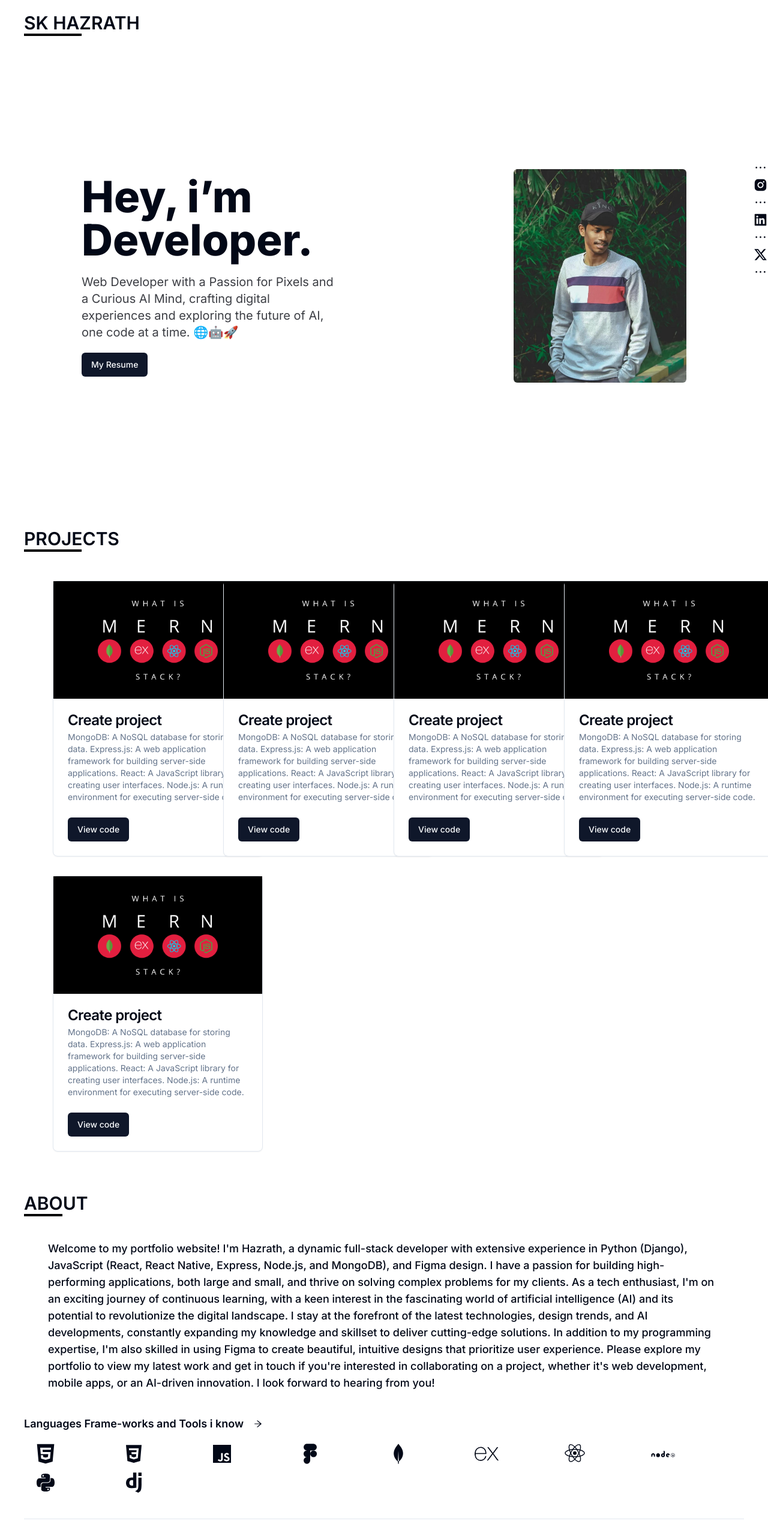
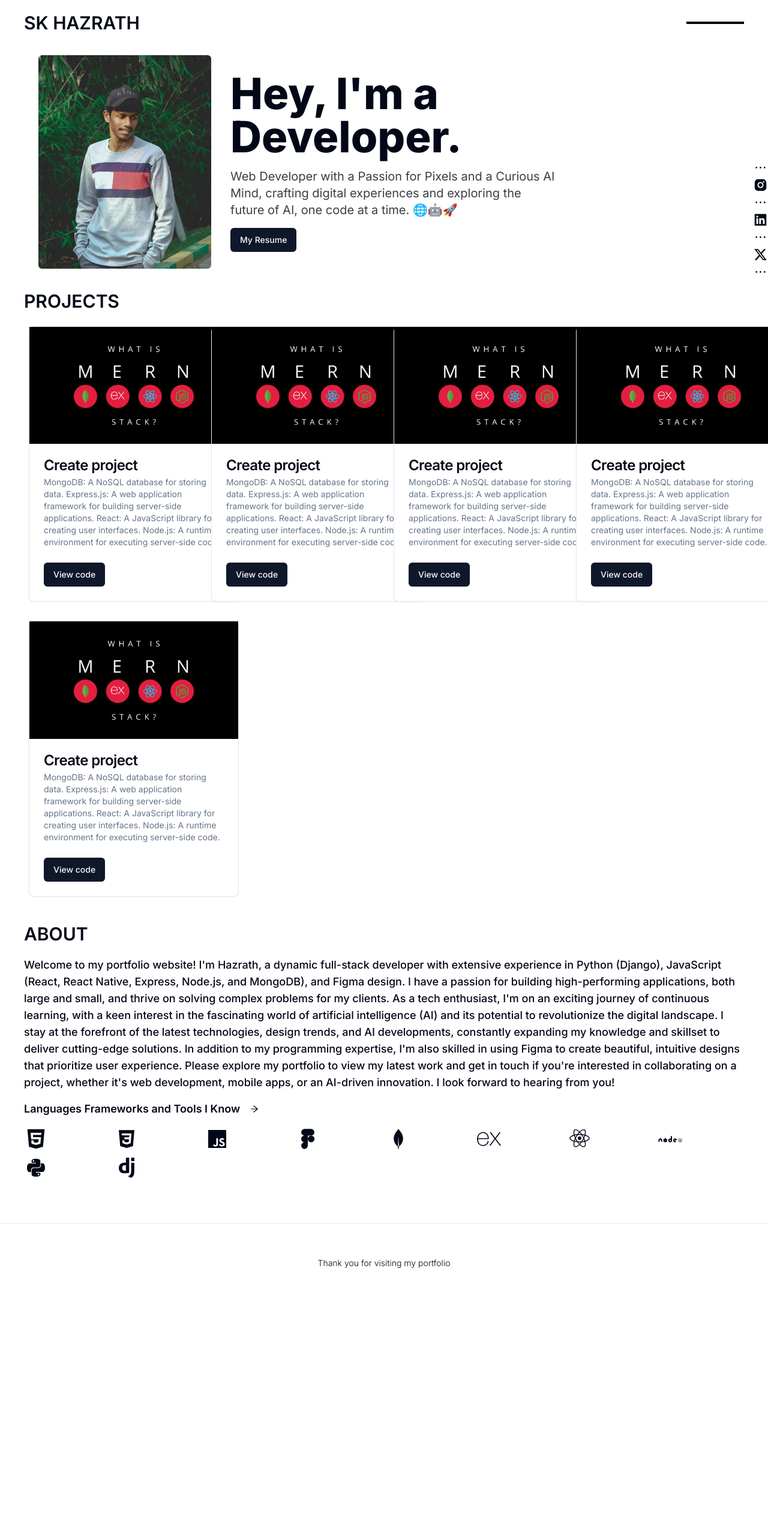
Before and after one commit to shaikhazrath/Portfolio-hazrath, a Next.js app: page / in a window 1280 px wide. Shown: the top 2566 px of the page at 60% size. After the commit the page ends 2132 px from the top, so only its background shows below. Built offline with nearby package versions, Linux system fonts and the light colour scheme.

Commit message:
first commit

```diff
--- a/app/page.jsx
+++ b/app/page.jsx
@@ -1,9 +1,24 @@
 "use client";
 import ProjectCard from "@/components/main/ProjectCard";
 import React, { useState } from "react";
-import { AiFillHtml5, AiFillInstagram, AiFillLinkedin, AiOutlineArrowLeft, AiOutlineArrowRight, AiOutlineEllipsis } from 'react-icons/ai';
+import {
+  AiFillHtml5,
+  AiFillInstagram,
+  AiFillLinkedin,
+  AiOutlineArrowLeft,
+  AiOutlineArrowRight,
+  AiOutlineEllipsis
+} from 'react-icons/ai';
 import { RiTwitterXFill } from 'react-icons/ri'
-import { BiLogoCss3, BiLogoDjango, BiLogoFigma, BiLogoJavascript, BiLogoMongodb, BiLogoPython, BiLogoReact } from 'react-icons/bi'
+import {
+  BiLogoCss3,
+  BiLogoDjango,
+  BiLogoFigma,
+  BiLogoJavascript,
+  BiLogoMongodb,
+  BiLogoPython,
+  BiLogoReact
+} from 'react-icons/bi'
 import { SiExpress } from 'react-icons/si'
 import { DiNodejs } from 'react-icons/di'
 import { Button } from "@/components/ui/button";
@@ -14,28 +29,28 @@ export default function Home() {
   const toggleMenu = () => {
     setIsMenuOpen(!isMenuOpen);
   };
+
   return (
     <main>
-      <nav className="flex justify-between px-10 pt-5 items-center">
-        <h1 className=" md:text-3xl  font-semibold uppercase">Sk hazrath
-          <div className=" h-1 w-24 bg-black"></div>
-        </h1>
+      <nav className="flex justify-between px-4 md:px-10 py-4 md:pt-5 items-center">
+        <h1 className="md:text-3xl font-semibold uppercase">Sk hazrath</h1>
+        <div className="h-1 w-24 bg-black hidden md:block"></div>
       </nav>
       {/* hero section */}
-      <section className="flex justify-around flex-col-reverse md:flex-row px-16 items-center h-screen">
-        <div className="md:w-1/2 line space-y-5">
-          <h1 className=" font-extrabold  md:text-7xl ">Hey,  i’m  Developer.</h1>
-          <p className=" md:w-3/4  text-textmain md:text-xl">Web Developer with a Passion for Pixels and a Curious AI Mind, crafting digital experiences and exploring the future of AI, one code at a time. 🌐🤖🚀</p>
-          <Button>My Resume</Button>
+      <section className="px-4 md:px-16 py-4 md:pt-5">
+        <div className="flex flex-col md:flex-row items-center">
+          <img className="w-full md:w-1/2 lg:w-1/4 rounded-md mb-4 md:mb-0" src="heroimage.jpeg" alt="Your Image" />
+          <div className="md:w-1/2 md:pl-8 space-y-4">
+            <h1 className="font-extrabold text-4xl md:text-7xl">Hey, I'm a Developer.</h1>
+            <p className="text-textmain text-lg md:text-xl">Web Developer with a Passion for Pixels and a Curious AI Mind, crafting digital experiences and exploring the future of AI, one code at a time. 🌐🤖🚀</p>
+            <Button>My Resume</Button>
+          </div>
         </div>
-        <img className="w-full md:w-1/2 lg:w-1/4 rounded-md" src="heroimage.jpeg" alt="Your Image" />
       </section>
-      {/* projects  */}
-      <section className="px-10 pt-5">
-        <h1 className=" text-3xl  font-semibold uppercase">Projects
-          <div className=" h-1 w-24 bg-black"></div>
-        </h1>
-        <div className="m-10 grid grid-cols-1 md:grid-cols-4 gap-4 ">
+      {/* projects */}
+      <section className="px-4 md:px-10 py-4 md:pt-5">
+        <h1 className="text-3xl font-semibold uppercase">Projects</h1>
+        <div className="grid grid-cols-1 md:grid-cols-2 lg:grid-cols-4 gap-4 pt-4">
           <ProjectCard />
           <ProjectCard />
           <ProjectCard />
@@ -43,23 +58,20 @@ export default function Home() {
           <ProjectCard />
         </div>
       </section>
-      {/* about  */}
-      <section className="px-10 pt-5">
-        <h1 className=" text-3xl  font-semibold uppercase">About
-          <div className=" h-1 w-16 bg-black"></div>
-        </h1>
-        <p className="md:p-10 p-2 font-medium text-lg">
+      {/* about */}
+      <section className="px-4 md:px-10 py-4 md:pt-5">
+        <h1 className="text-3xl font-semibold uppercase">About</h1>
+        <p className="font-medium text-lg pt-5 pb-4">
           Welcome to my portfolio website! I'm Hazrath, a dynamic full-stack developer with extensive experience in Python (Django), JavaScript (React, React Native, Express, Node.js, and MongoDB), and Figma design.
           I have a passion for building high-performing applications, both large and small, and thrive on solving complex problems for my clients. As a tech enthusiast, I'm on an exciting journey of continuous learning, with a keen interest in the fascinating world of artificial intelligence (AI) and its potential to revolutionize the digital landscape.
           I stay at the forefront of the latest technologies, design trends, and AI developments, constantly expanding my knowledge and skillset to deliver cutting-edge solutions. In addition to my programming expertise, I'm also skilled in using Figma to create beautiful, intuitive designs that prioritize user experience.
           Please explore my portfolio to view my latest work and get in touch if you're interested in collaborating on a project, whether it's web development, mobile apps, or an AI-driven innovation. I look forward to hearing from you!
         </p>
-<div className="flex items-center gap-4">
-<h1 className=" text-lg font-semibold">Languages Frame-works and Tools i know
-        </h1>
-        <AiOutlineArrowRight/>
-</div>
-        <div className="grid grid-cols-4 md:grid-cols-8 lg:grid-cols-15 gap-2 m-4">
+        <div className="flex items-center gap-4">
+          <h1 className="text-lg font-semibold">Languages Frameworks and Tools I Know</h1>
+          <AiOutlineArrowRight />
+        </div>
+        <div className="grid grid-cols-4 md:grid-cols-8 lg:grid-cols-10 xl:grid-cols-8 gap-2 pt-4 pb-4">
           <AiFillHtml5 size={40} />
           <BiLogoCss3 size={40} />
           <BiLogoJavascript size={40} />
@@ -72,8 +84,8 @@ export default function Home() {
           <BiLogoDjango size={40} />
         </div>
       </section>
-      <hr className="m-10" />
-      <h1 className=" font-light text-sm text-center p-4 ">Thank you for visiting my portfolio</h1>
+      <hr className="my-4 md:my-10" />
+      <h1 className="font-light text-sm text-center p-4">Thank you for visiting my portfolio</h1>
       <div className="fixed right-0 top-1/3 z-50 bg-transparent flex flex-col space-y-1">
         <AiOutlineEllipsis size={25} />
         <AiFillInstagram size={25} />
```
